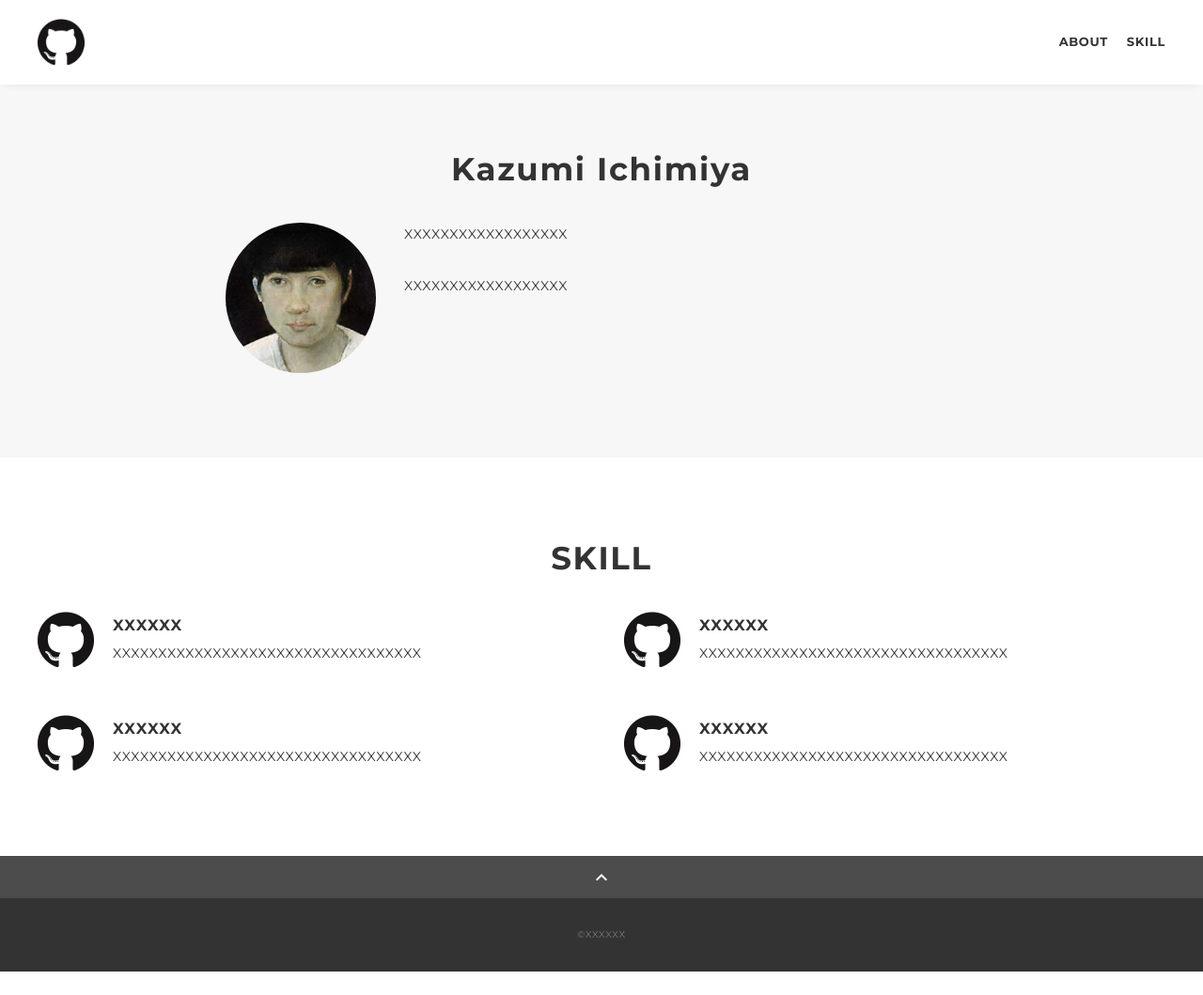
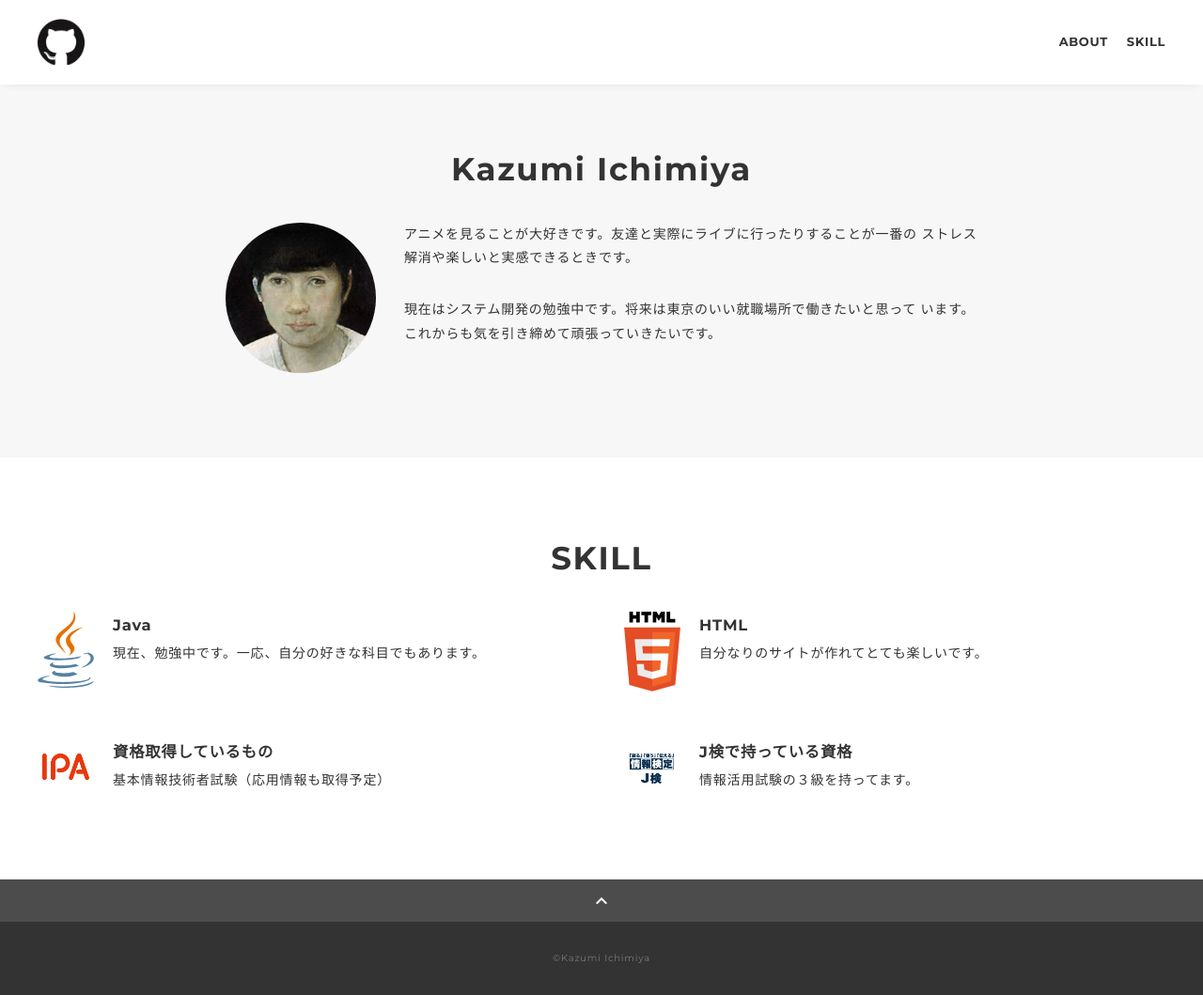
Before and after one commit to KAZU-0123/portfolio, a plain HTML site: page docs/index.html in a window 1280 px wide. Shown: the whole page at 94% size. Before the commit the page ends 1034 px from the top, so only its background shows below. Drawn offline with nearby package versions, Linux system fonts and the light colour scheme.

Commit message:
portfolio

```diff
--- a/docs/index.html
+++ b/docs/index.html
@@ -5,12 +5,12 @@
 <meta name="viewport"
 	content="width=device-width,initial-scale=1.0,user-scalable=no" />
 <meta property="og:type" content="website" />
-<meta property="og:title" content="XXXXXX's portfolio" />
+<meta property="og:title" content="Kazumi Ichimiya's portfolio" />
 <!-- <meta property="og:url" content="dummyurl" /> -->
-<meta property="og:description" content="XXXXXXの自己紹介サイトです。" />
+<meta property="og:description" content="Kazumi Ichimiyaの自己紹介サイトです。" />
 <meta property="og:image" content="img/ogp.png" />
-<meta name="description" content="XXXXXXの自己紹介サイトです。" />
-<title>XXXXXX ポートフォリオ</title>
+<meta name="description" content="Kazumi Ichimiyaの自己紹介サイトです。" />
+<title>Kazumi Ichimiya ポートフォリオ</title>
 <link rel="preconnect" href="https://fonts.gstatic.com" />
 <link
 	href="https://fonts.googleapis.com/css2?family=Montserrat:wght@400;700&display=swap"
@@ -50,8 +50,10 @@
 							<img src="img/profile.png" alt="自画像" />
 						</p>
 						<div class="profile-body">
-							<p>XXXXXXXXXXXXXXXXXX</p>
-							<p>XXXXXXXXXXXXXXXXXX</p>
+							<p>アニメを見ることが大好きです。友達と実際にライブに行ったりすることが一番の
+							ストレス解消や楽しいと実感できるときです。</p>
+							<p>現在はシステム開発の勉強中です。将来は東京のいい就職場所で働きたいと思って
+							います。これからも気を引き締めて頑張っていきたいです。</p>
 						</div>
 					</div>
 				</div>
@@ -63,38 +65,38 @@
 					<div class="skill-list">
 						<div class="skill-item">
 							<p class="skill-img">
-								<img src="img/github.png" alt="logo" />
+								<img src="img/java.svg" alt="logo" />
 							</p>
 							<div class="skill-body">
-								<h3 class="skill-name">XXXXXX</h3>
-								<p class="skill-text">XXXXXXXXXXXXXXXXXXXXXXXXXXXXXXXXXX</p>
+								<h3 class="skill-name">Java</h3>
+								<p class="skill-text">現在、勉強中です。一応、自分の好きな科目でもあります。</p>
 							</div>
 						</div>
 						<div class="skill-item">
 							<p class="skill-img">
-								<img src="img/github.png" alt="logo" />
+								<img src="img/html-5.svg" alt="logo" />
 							</p>
 							<div class="skill-body">
-								<h3 class="skill-name">XXXXXX</h3>
-								<p class="skill-text">XXXXXXXXXXXXXXXXXXXXXXXXXXXXXXXXXX</p>
+								<h3 class="skill-name">HTML</h3>
+								<p class="skill-text">自分なりのサイトが作れてとても楽しいです。</p>
 							</div>
 						</div>
 						<div class="skill-item">
 							<p class="skill-img">
-								<img src="img/github.png" alt="logo" />
+								<img src="img/IPA_logo.png" alt="logo" />
 							</p>
 							<div class="skill-body">
-								<h3 class="skill-name">XXXXXX</h3>
-								<p class="skill-text">XXXXXXXXXXXXXXXXXXXXXXXXXXXXXXXXXX</p>
+								<h3 class="skill-name">資格取得しているもの</h3>
+								<p class="skill-text">基本情報技術者試験（応用情報も取得予定）</p>
 							</div>
 						</div>
 						<div class="skill-item">
 							<p class="skill-img">
-								<img src="img/github.png" alt="logo" />
+								<img src="img/j検定.jpg" alt="logo" />
 							</p>
 							<div class="skill-body">
-								<h3 class="skill-name">XXXXXX</h3>
-								<p class="skill-text">XXXXXXXXXXXXXXXXXXXXXXXXXXXXXXXXXX</p>
+								<h3 class="skill-name">J検で持っている資格</h3>
+								<p class="skill-text">情報活用試験の３級を持ってます。</p>
 							</div>
 						</div>
 					</div>
@@ -106,7 +108,7 @@
 			</div>
 
 			<footer class="footer">
-				<div class="copyright">&copy;XXXXXX</div>
+				<div class="copyright">&copy;Kazumi Ichimiya</div>
 			</footer>
 		</main>
 	</div>
```
Also changed, not shown: docs/img/IPA_logo.png (added), docs/img/html-5.svg (added), docs/img/java.svg (added), docs/img/j検定.jpg (added).
